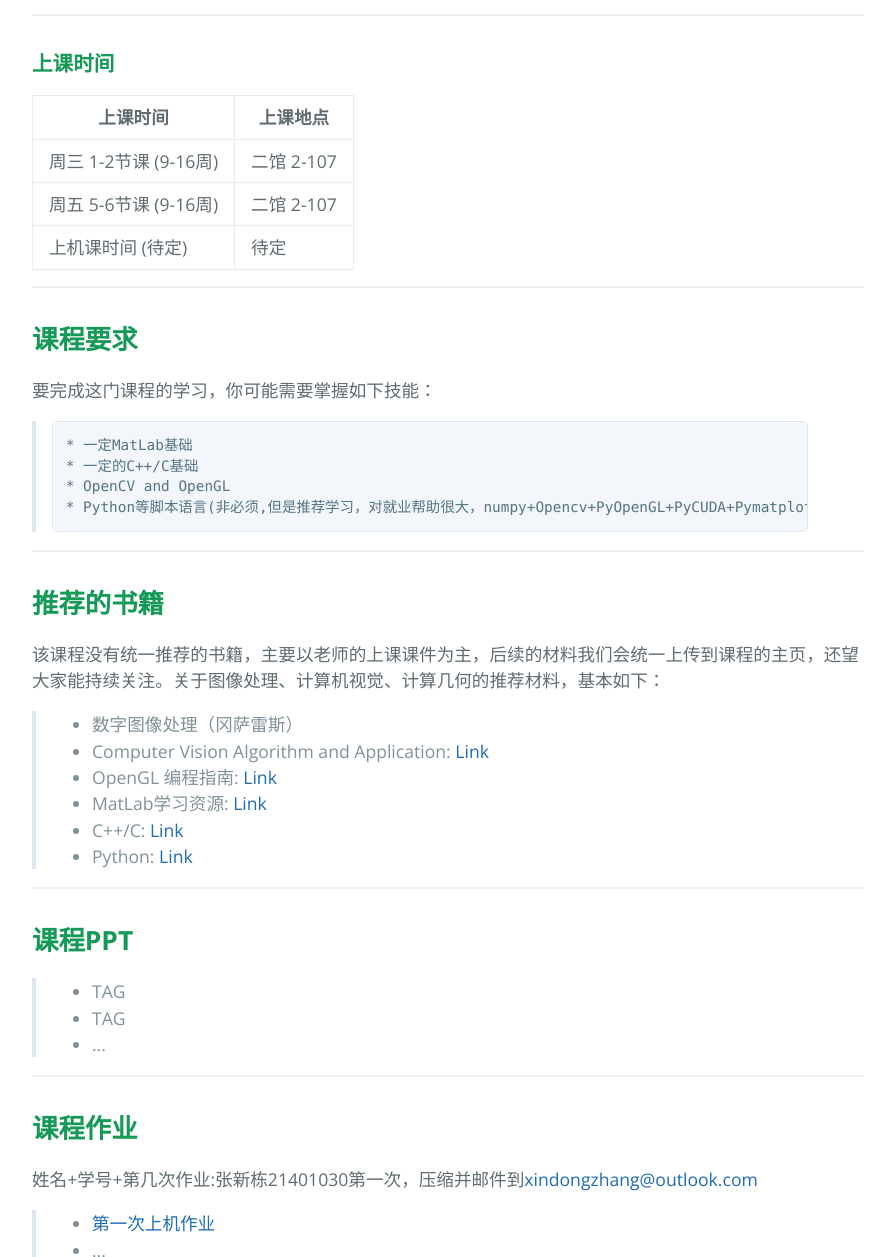
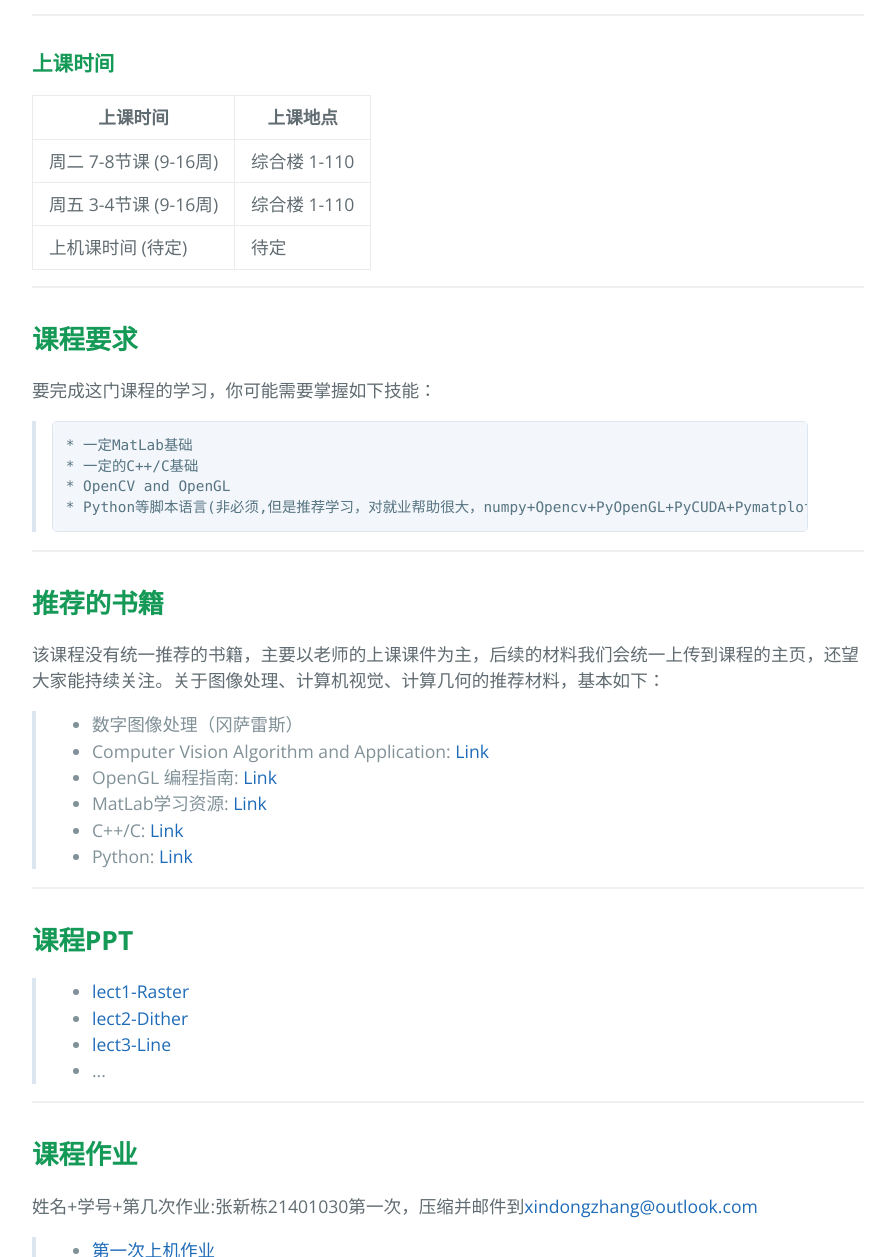
Before and after one commit to Dowell2012/CG, a plain HTML site: page index.html in a window 1280 px wide. Shown: the part 670-1927 px from the top of the page, without its empty margins (192-1087 px from the left). Drawn offline with nearby package versions, Linux system fonts and the light colour scheme.

Commit message:
Create gh-pages branch via GitHub

```diff
--- a/index.html
+++ b/index.html
@@ -14,8 +14,8 @@
       <h1 class="project-name">Computer Graphics (DLUT)</h1>
       <h2 class="project-tagline">School of Mathematical Science</h2>
       <a href="https://github.com/xindongzhang/CG" class="btn">View on GitHub</a>
-      <a href="#" class="btn">Download .zip</a>
-      <a href="#" class="btn">Download .tar.gz</a>
+      <a href="https://github.com/xindongzhang/CG/zipball/master" class="btn">Download .zip</a>
+      <a href="https://github.com/xindongzhang/CG/tarball/master" class="btn">Download .tar.gz</a>
     </section>
 
     <section class="main-content">
@@ -44,12 +44,12 @@
 </thead>
 <tbody>
 <tr>
-<td>周三 1-2节课  (9-16周)</td>
-<td>二馆 2-107</td>
+<td>周二 7-8节课  (9-16周)</td>
+<td>综合楼 1-110</td>
 </tr>
 <tr>
-<td>周五 5-6节课  (9-16周)</td>
-<td>二馆 2-107</td>
+<td>周五 3-4节课  (9-16周)</td>
+<td>综合楼 1-110</td>
 </tr>
 <tr>
 <td>上机课时间    (待定)</td>
@@ -106,8 +106,9 @@
 
 <blockquote>
 <ul>
-<li>TAG</li>
-<li>TAG</li>
+<li><a href="https://github.com/xindongzhang/CG/blob/gh-pages/_powerpoints/lect1(Raster).ppt?raw=true">lect1-Raster</a></li>
+<li><a href="https://github.com/xindongzhang/CG/blob/gh-pages/_powerpoints/lect2(Dither&amp;Alias).ppt?raw=true">lect2-Dither</a></li>
+<li><a href="https://github.com/xindongzhang/CG/blob/gh-pages/_powerpoints/lect3(Line,%20Modelling,%20Structure).ppt?raw=true">lect3-Line</a></li>
 <li>...</li>
 </ul>
 </blockquote>
```
Also changed, not shown: params.json (+1 -1 lines).
